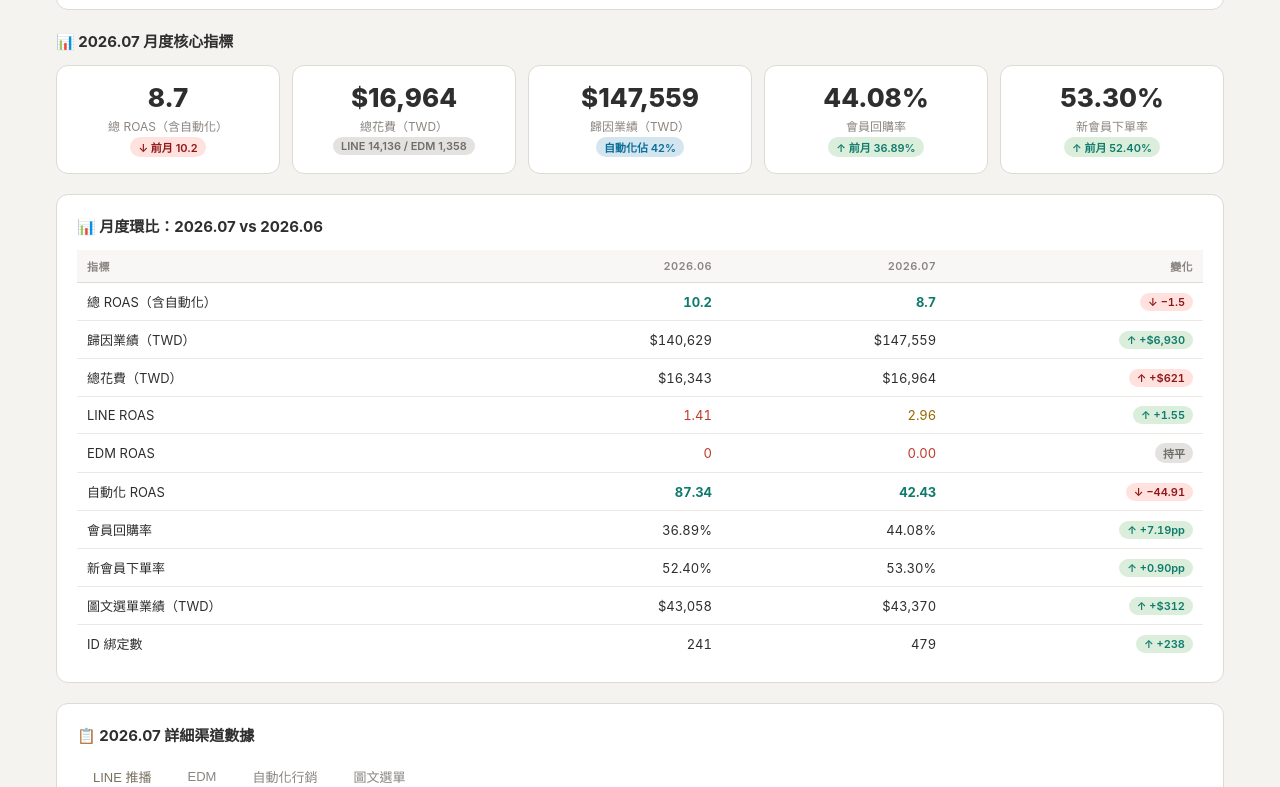
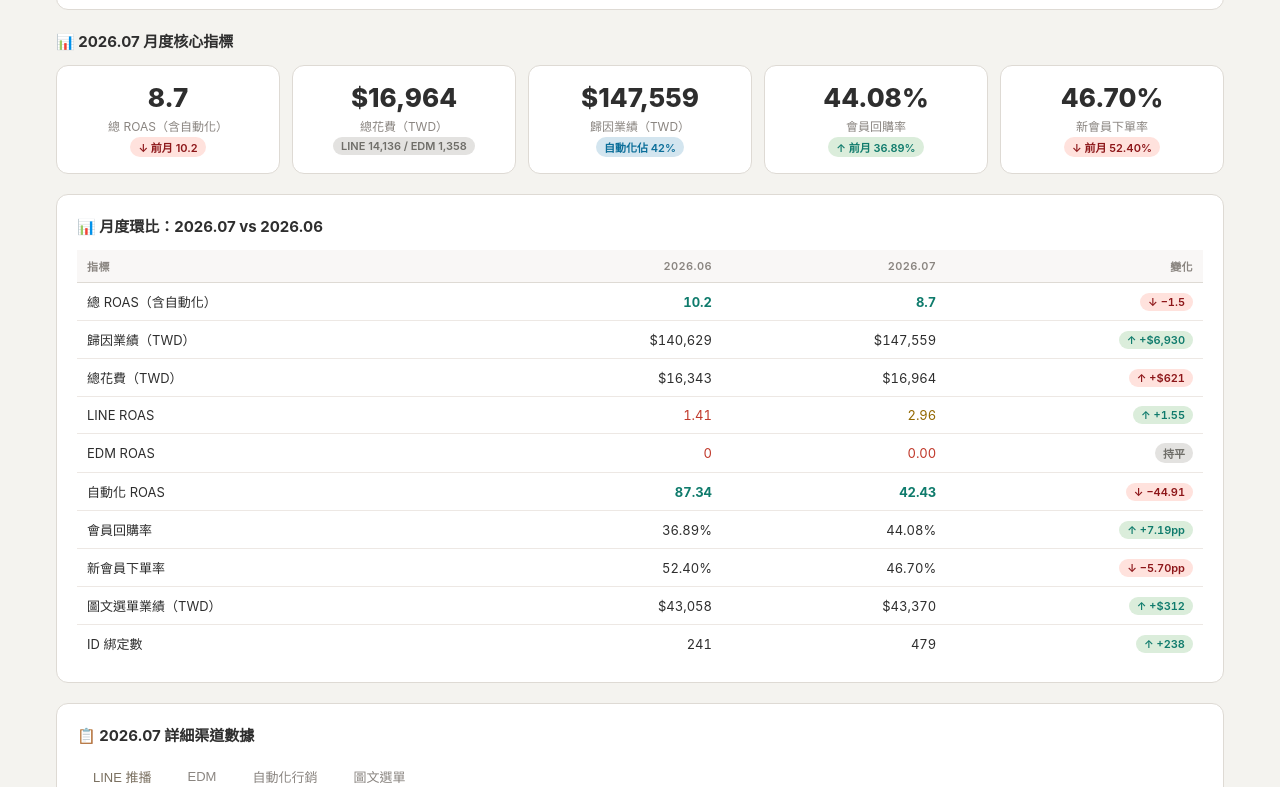
Before and after one commit to rain850268/hongsan-rt, a plain HTML site: page index.html in a window 1280 px wide. Shown: the part 648-1435 px from the top of the page. Drawn offline with nearby package versions, Linux system fonts and the light colour scheme.

Commit message:
HSN-RT 修正：2026.07 新會員下單率更正為 46.70%
原誤植為 53.30%，實際較前月 52.40% 下滑 5.70pp，同步更新 Dashboard KPI、月度環比表、年度分頁月報。

Co-Authored-By: Claude Sonnet 5 <noreply@anthropic.com>

```diff
--- a/index.html
+++ b/index.html
@@ -230,7 +230,7 @@ code{background:#F0ECEB;padding:2px 6px;border-radius:4px;font-family:monospace;
     <div class="card kpi"><div class="val">$16,964</div><div class="lbl">總花費（TWD）</div><div class="delta"><span class="tag tag-gray">LINE 14,136 / EDM 1,358</span></div></div>
     <div class="card kpi"><div class="val">$147,559</div><div class="lbl">歸因業績（TWD）</div><div class="delta"><span class="tag tag-blue">自動化佔 42%</span></div></div>
     <div class="card kpi"><div class="val">44.08%</div><div class="lbl">會員回購率</div><div class="delta"><span class="tag tag-green">↑ 前月 36.89%</span></div></div>
-    <div class="card kpi"><div class="val">53.30%</div><div class="lbl">新會員下單率</div><div class="delta"><span class="tag tag-green">↑ 前月 52.40%</span></div></div>
+    <div class="card kpi"><div class="val">46.70%</div><div class="lbl">新會員下單率</div><div class="delta"><span class="tag tag-red">↓ 前月 52.40%</span></div></div>
   </div>
 
   <!-- MoM Comparison -->
@@ -251,7 +251,7 @@ code{background:#F0ECEB;padding:2px 6px;border-radius:4px;font-family:monospace;
         <tr><td>EDM ROAS</td><td class="num roas-lo">0</td><td class="num roas-lo">0.00</td><td class="num"><span class="tag tag-gray">持平</span></td></tr>
         <tr><td>自動化 ROAS</td><td class="num roas-hi">87.34</td><td class="num roas-hi">42.43</td><td class="num"><span class="tag tag-red">↓ −44.91</span></td></tr>
         <tr><td>會員回購率</td><td class="num">36.89%</td><td class="num">44.08%</td><td class="num"><span class="tag tag-green">↑ +7.19pp</span></td></tr>
-        <tr><td>新會員下單率</td><td class="num">52.40%</td><td class="num">53.30%</td><td class="num"><span class="tag tag-green">↑ +0.90pp</span></td></tr>
+        <tr><td>新會員下單率</td><td class="num">52.40%</td><td class="num">46.70%</td><td class="num"><span class="tag tag-red">↓ −5.70pp</span></td></tr>
         <tr><td>圖文選單業績（TWD）</td><td class="num">$43,058</td><td class="num">$43,370</td><td class="num"><span class="tag tag-green">↑ +$312</span></td></tr>
         <tr><td>ID 綁定數</td><td class="num">241</td><td class="num">479</td><td class="num"><span class="tag tag-green">↑ +238</span></td></tr>
       </tbody>
@@ -461,7 +461,7 @@ code{background:#F0ECEB;padding:2px 6px;border-radius:4px;font-family:monospace;
         <div class="card kpi"><div class="val">$16,964</div><div class="lbl">總花費（TWD）</div><div class="delta"><span class="tag tag-gray">LINE 14,136 / EDM 1,358</span></div></div>
         <div class="card kpi"><div class="val">$147,559</div><div class="lbl">歸因業績（TWD）</div><div class="delta"><span class="tag tag-blue">自動化佔 42%</span></div></div>
         <div class="card kpi"><div class="val">44.08%</div><div class="lbl">會員回購率</div><div class="delta"><span class="tag tag-green">↑ 前月 36.89%</span></div></div>
-        <div class="card kpi"><div class="val">53.30%</div><div class="lbl">新會員下單率</div><div class="delta"><span class="tag tag-green">↑ 前月 52.40%</span></div></div>
+        <div class="card kpi"><div class="val">46.70%</div><div class="lbl">新會員下單率</div><div class="delta"><span class="tag tag-red">↓ 前月 52.40%</span></div></div>
       </div>
 
       <div class="section-title" style="font-size:13px;margin-bottom:12px;">渠道明細</div>
@@ -2118,7 +2118,7 @@ const DATA = {
       {ch:'EDM',date:'06/01',name:'EDM：限定小確幸/會員日/訂閱制/LINE 加入會員',members:6510,open:16.40,click:0.80,rev:0,roas:0},
     ]
   },
-  '2026.07':{label:'26.07',month:'7月',year:2026,theme:'任選異國料理・老會員回娘家・限時免運999・一分鐘宅料理',line_roas:2.96,edm_roas:0.00,auto_roas:42.43,total_roas:8.7,cost:16965,rev:104189,line_rev:41775,line_cost:14136,edm_rev:0,edm_cost:1358,act_rev:null,repurchase:44.08,new_order:53.30,
+  '2026.07':{label:'26.07',month:'7月',year:2026,theme:'任選異國料理・老會員回娘家・限時免運999・一分鐘宅料理',line_roas:2.96,edm_roas:0.00,auto_roas:42.43,total_roas:8.7,cost:16965,rev:104189,line_rev:41775,line_cost:14136,edm_rev:0,edm_cost:1358,act_rev:null,repurchase:44.08,new_order:46.70,
     posts:[
       {ch:'LINE',date:'07/03',name:'任選異國料理最高享 150 折扣',members:8599,open:27.50,click:4.79,rev:6977,roas:2.03},
       {ch:'LINE',date:'07/15',name:'老會員回娘家',members:8506,open:30.15,click:3.64,rev:24268,roas:7.13},
```
